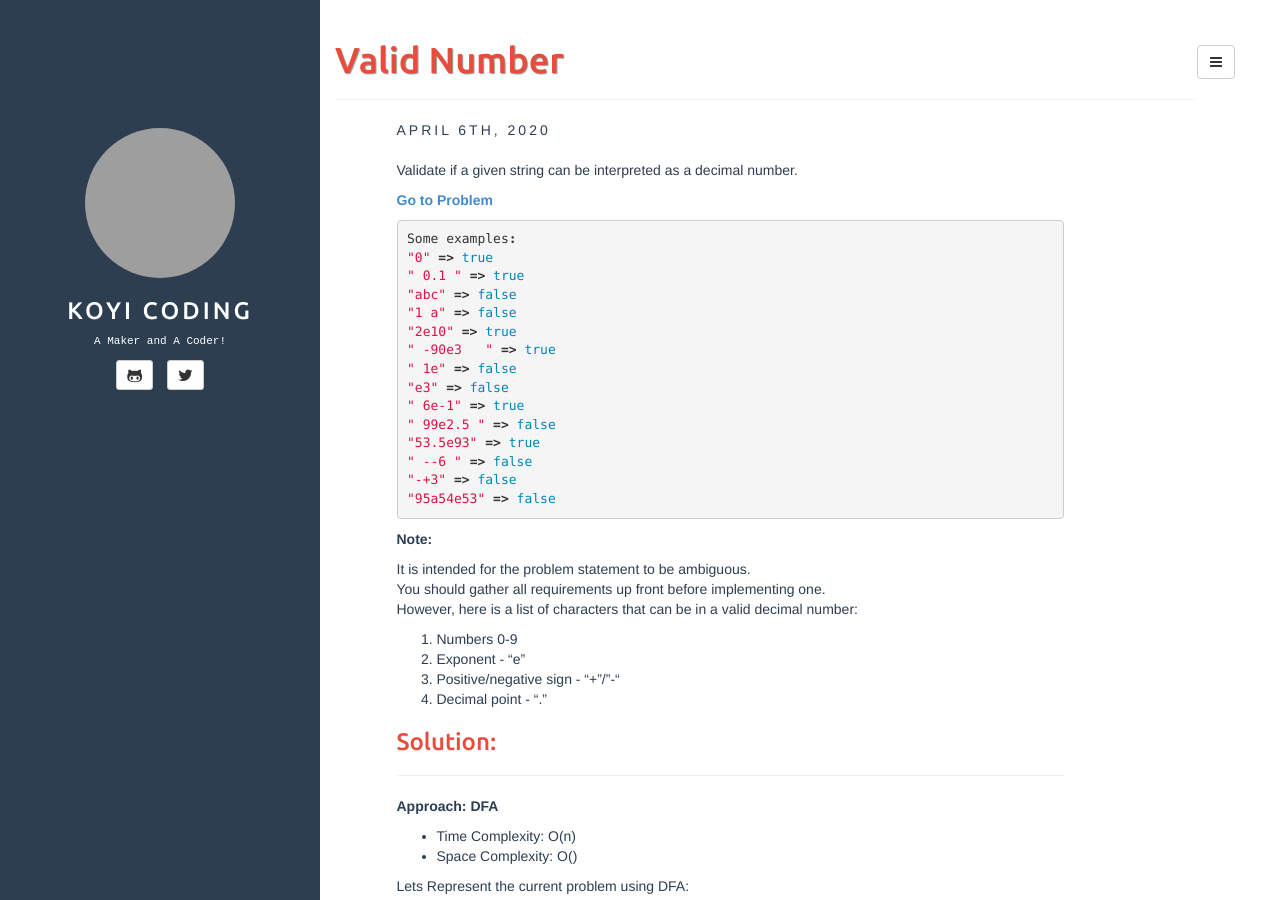
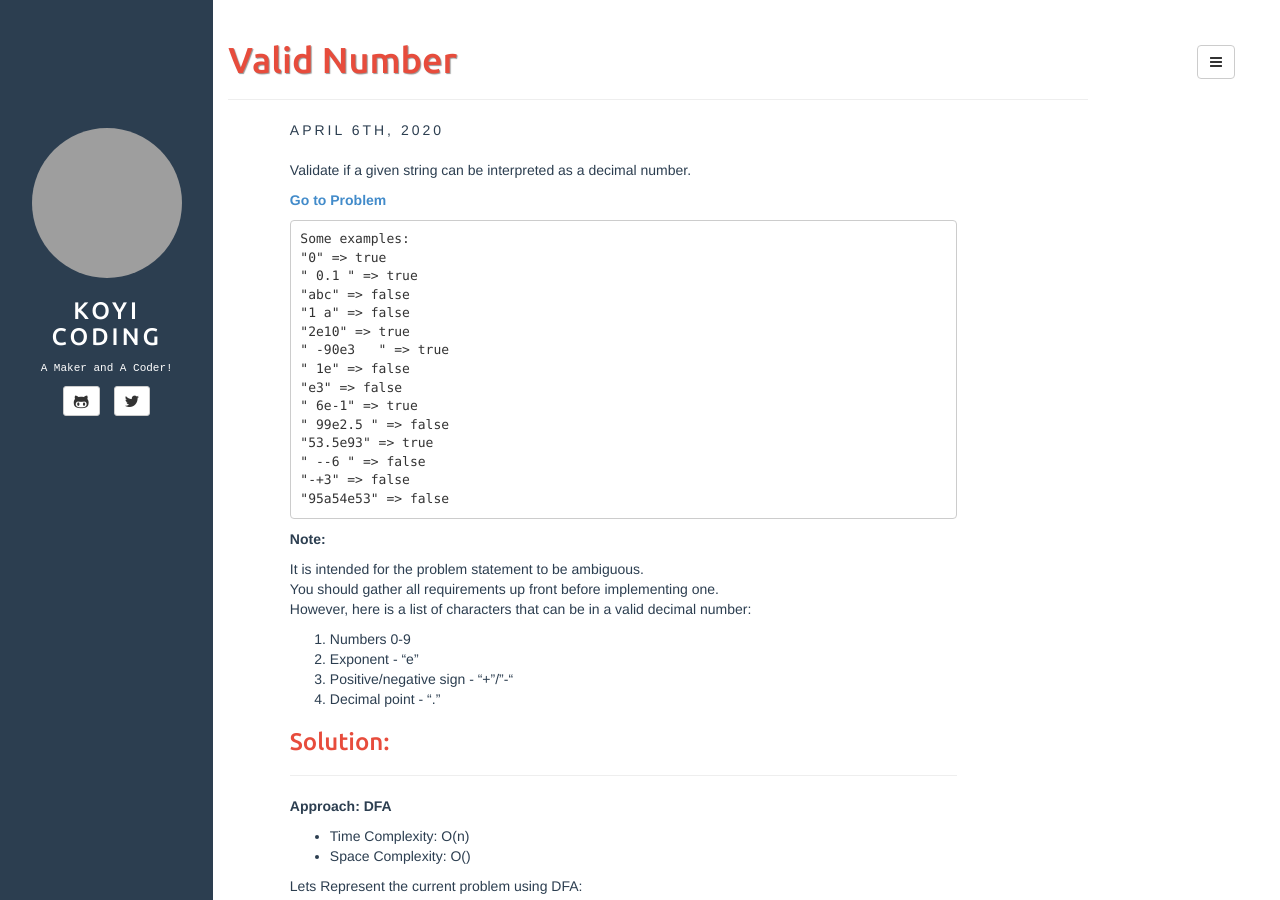
Before and after one commit to MadRajib/koyi_coding, a Jekyll site: the page built from _posts/2020-04-06-valid-string.md, in a window 1280 px wide and 900 px high. Built offline with Jekyll 4.4.1, drawn with Linux system fonts in a browser that asks for light colours; grey boxes are pictures that could not be loaded.

Commit message:
solved the page tile issue

````diff
--- a/_includes/default.html
+++ b/_includes/default.html
@@ -90,11 +90,11 @@
 		</ul>
 	</div>
 
-	<div class="col-sm-3 sidebar hidden-xs" style="{% if site.sidebar_background_image %}background: url({{site.sidebar_background_image}}) no-repeat !important;{% endif %}">
+	<div class="col-sm-2 sidebar hidden-xs" style="{% if site.sidebar_background_image %}background: url({{site.sidebar_background_image}}) no-repeat !important;{% endif %}">
 		{% include sidebar.html %}
 	</div>
 
-	<div class="col-sm-9 col-sm-offset-3">
+	<div class="col-sm-9 col-sm-offset-2">
 		{{ content }}
 
 		<footer>
--- a/_posts/2020-04-06-valid-string.md
+++ b/_posts/2020-04-06-valid-string.md
@@ -9,8 +9,7 @@ Validate if a given string can be interpreted as a decimal number.
 
 **[Go to Problem](https://leetcode.com/problems/valid-number/)**
 
-
-{% highlight  cpp%}
+```
 Some examples:
 "0" => true
 " 0.1 " => true
@@ -26,8 +25,7 @@ Some examples:
 " --6 " => false
 "-+3" => false
 "95a54e53" => false
-
-{% endhighlight %}
+```
 
 
 __Note:__
````
